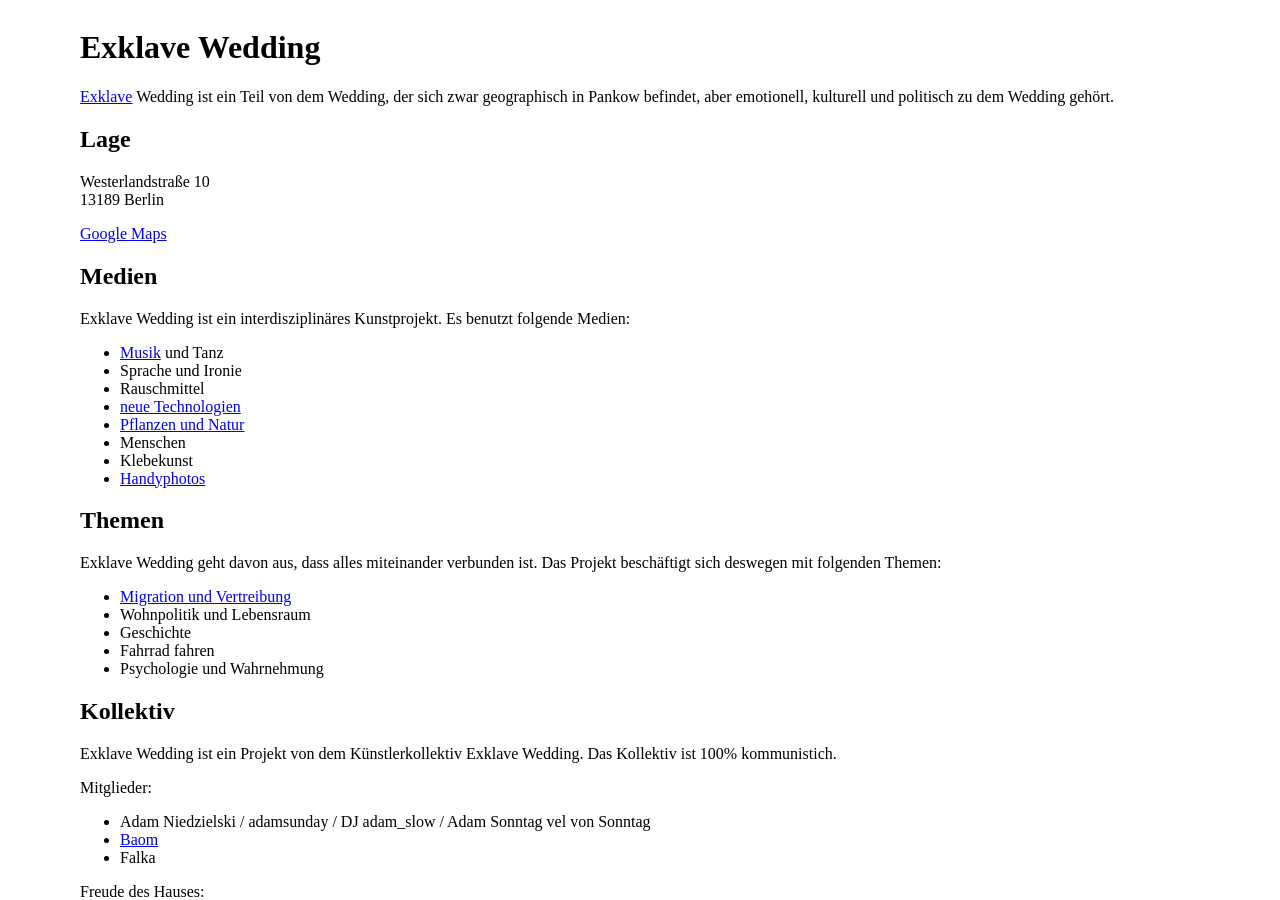
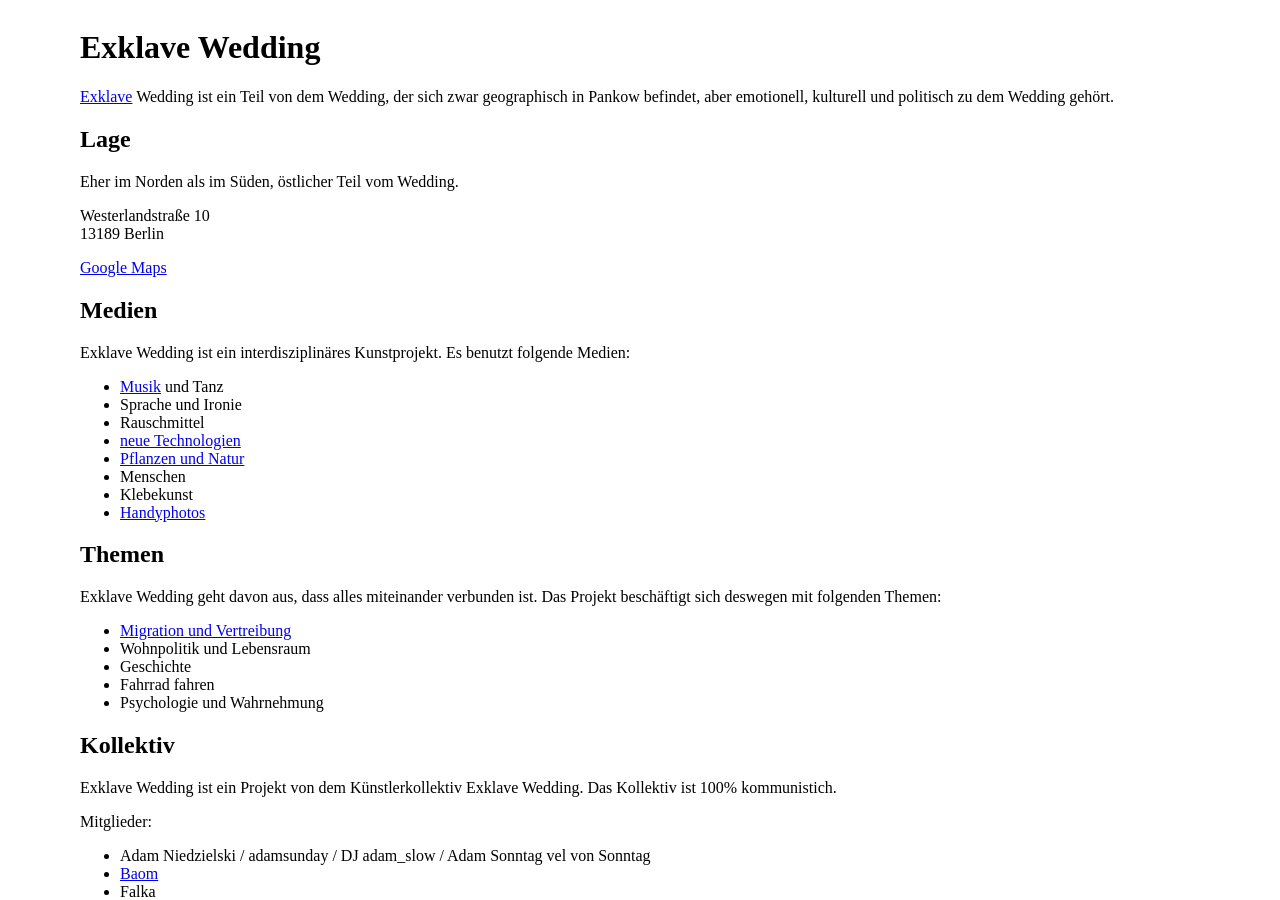
Before and after one commit to adamniedzielski/exklave-wedding, a Jekyll site: the page built from index.markdown, in a window 1280 px wide and 900 px high. Built offline with Jekyll 4.4.1, drawn with Linux system fonts in a browser that asks for light colours; our own code applies the rules of GitHub Pages for plain Markdown files.

Commit message:
Extend location

```diff
--- a/index.markdown
+++ b/index.markdown
@@ -9,6 +9,8 @@ zwar geographisch in Pankow befindet, aber emotionell, kulturell und politisch z
 gehört.
 
 ## Lage
+
+Eher im Norden als im Süden, östlicher Teil vom Wedding.
 
 Westerlandstraße 10<br>
 13189 Berlin
```
